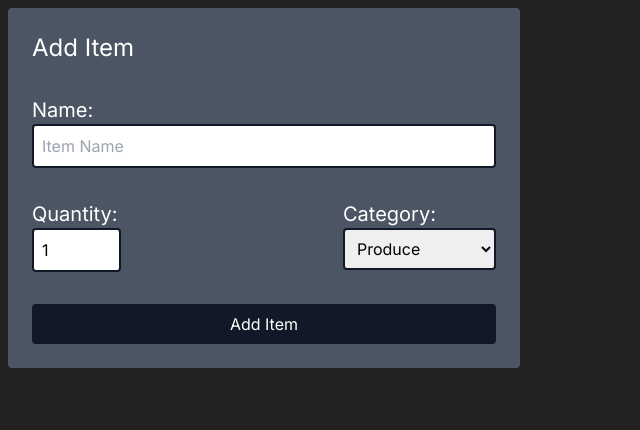
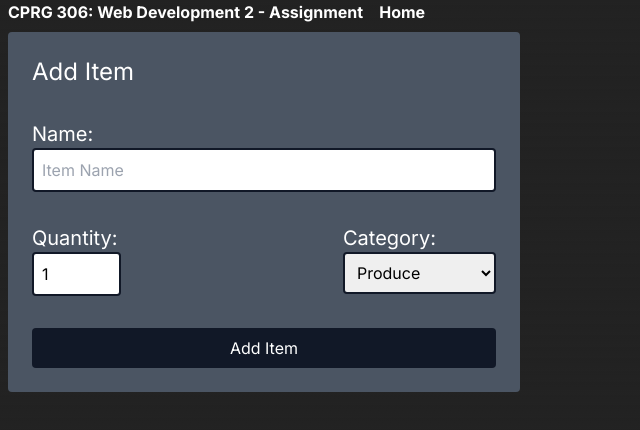
Before and after one commit to James-Sundby/cprg306-assignments, a Next.js app: page /week4 in a window 1280 px wide. Shown: the top 430 px of the page, without its empty margins (0-640 px from the left). Built offline with nearby package versions, Linux system fonts and the light colour scheme.

Commit message:
Adds navbar

```diff
--- /dev/null
+++ b/app/nav-bar.js
@@ -0,0 +1,18 @@
+import Link from "next/link";
+
+export default function NavBar() {
+    return (
+        <>
+            <div className = "flex">
+                <div className = "font-bold mx-2">
+                    <h1>CPRG 306: Web Development 2 - Assignment</h1>
+                </div>
+                <div className = "font-bold mx-2">
+                    <p>
+                        <Link href="/">Home</Link>
+                    </p>
+                </div>
+            </div>
+        </>
+    )
+}
--- a/app/week4/page.js
+++ b/app/week4/page.js
@@ -1,9 +1,13 @@
 import NewItem from "./new-item"
+import NavBar from "../nav-bar"
 
 export default function Home() {
     return (
-        <main>
-            <NewItem />
-        </main>
+        <>
+            <NavBar />
+            <main>
+                <NewItem />
+            </main>
+        </>
     )
 }
```
